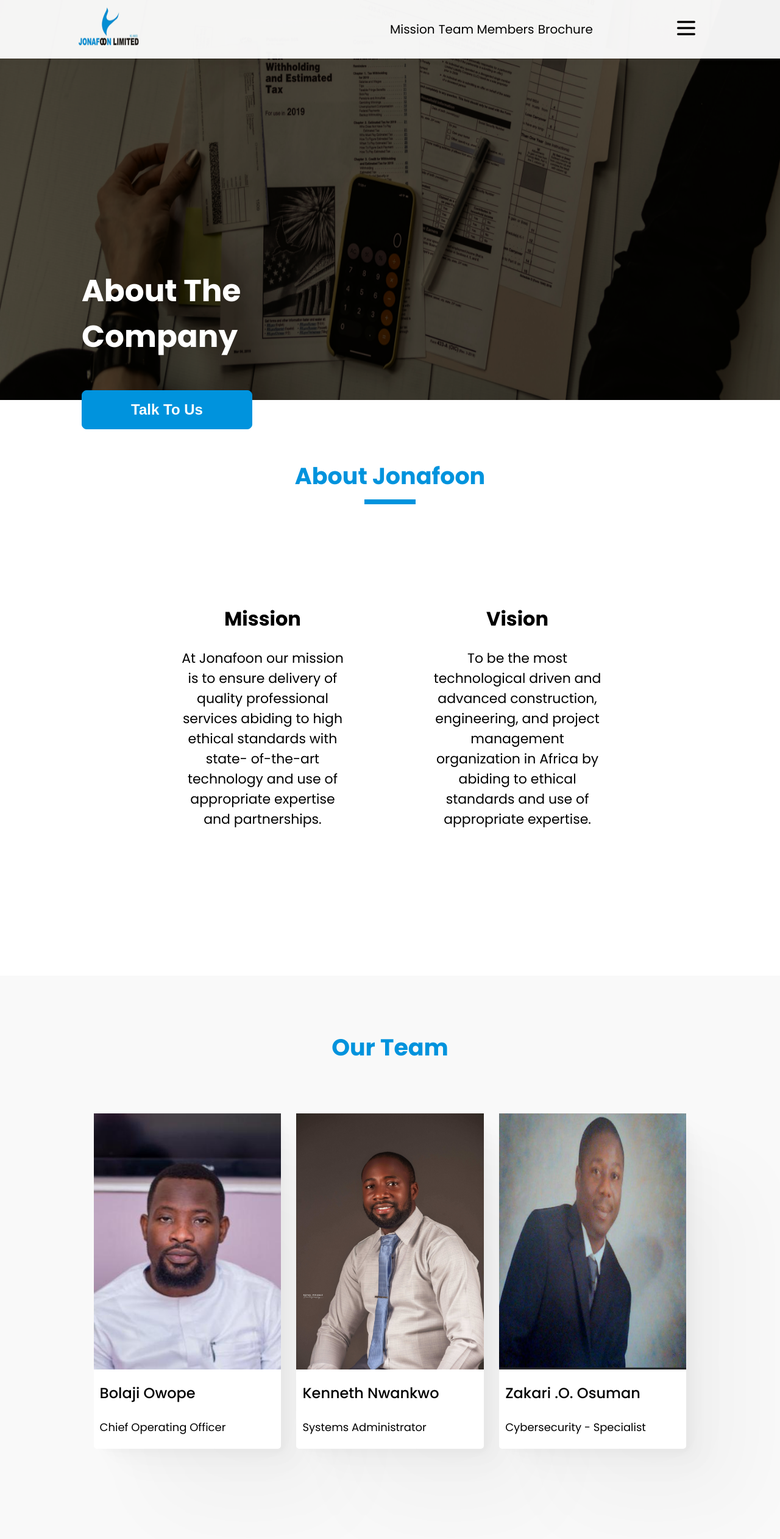
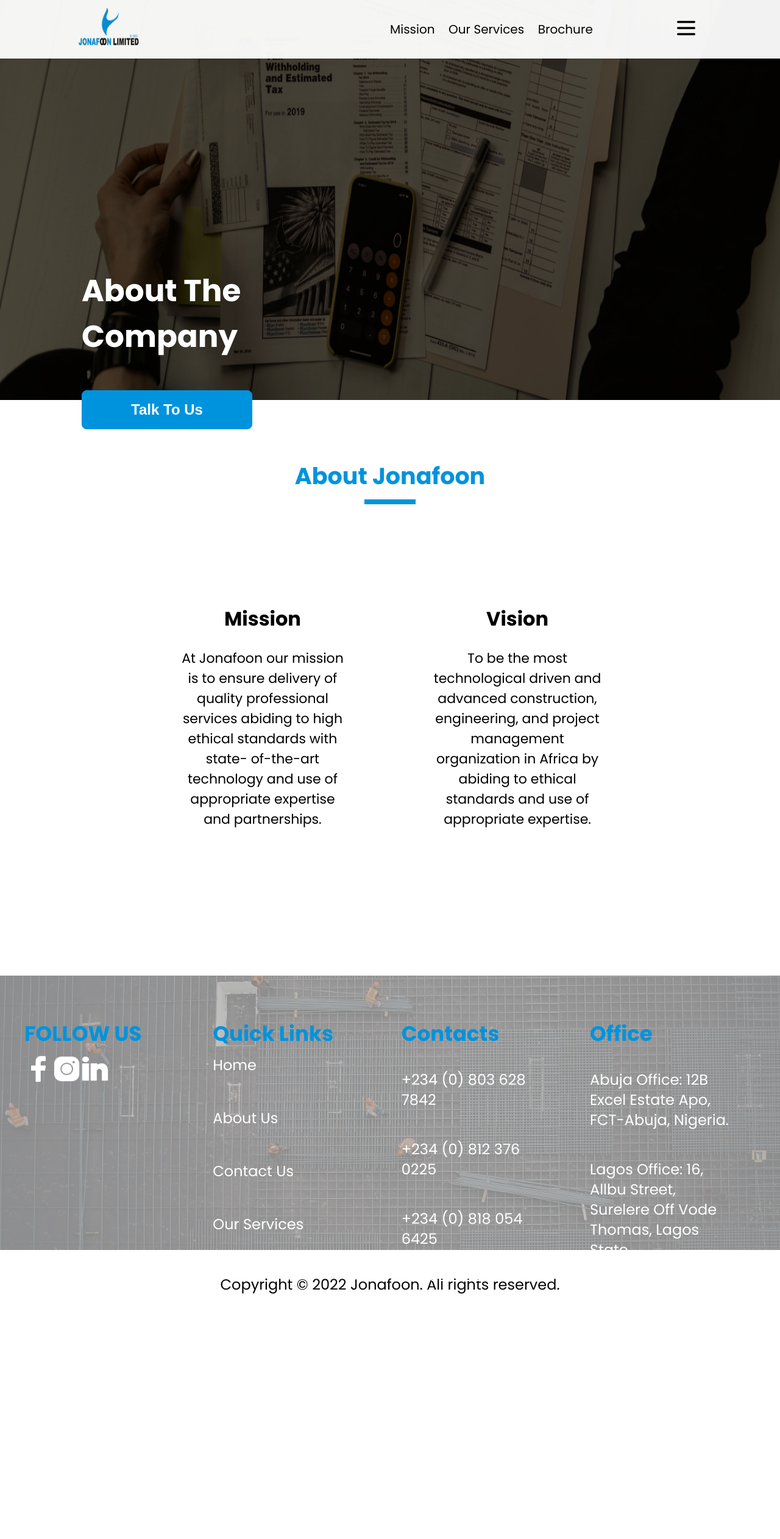
Before and after one commit to Shuaibu78/jonafoon, a Next.js app: page /about in a window 1280 px wide. Shown: the top 2524 px of the page at 61% size. After the commit the page ends 2157 px from the top, so only its background shows below. Built offline with nearby package versions, Linux system fonts and the light colour scheme.

Commit message:
removed team members section

```diff
--- a/pages/about.jsx
+++ b/pages/about.jsx
@@ -42,7 +42,7 @@ import {
 const About = () => {
   const internalLinks = [
     { href: "#mission", value: "Mission" },
-    { href: "#team", value: "Team Members" },
+    { href: "/service", value: "Our Services" },
     {
       href: "https://drive.google.com/file/d/1CvgiOCyv8N7-nEHQb53sgLWIfOcNSOeJ/view?usp=sharing",
       value: "Brochure",
@@ -109,7 +109,7 @@ const About = () => {
         </AboutContentContainer>
       </AboutWrapper>
 
-      <TeamWrapper id="team">
+      {/* <TeamWrapper id="team">
         <TeamTtleContainer>
           <SectionTitle>Our Team</SectionTitle>
         </TeamTtleContainer>
@@ -200,7 +200,7 @@ const About = () => {
             </FlipCard>
           </TeamMember>
         </TeamMemberCardContainer>
-      </TeamWrapper>
+      </TeamWrapper> */}
 
       <Footer />
     </div>
```
